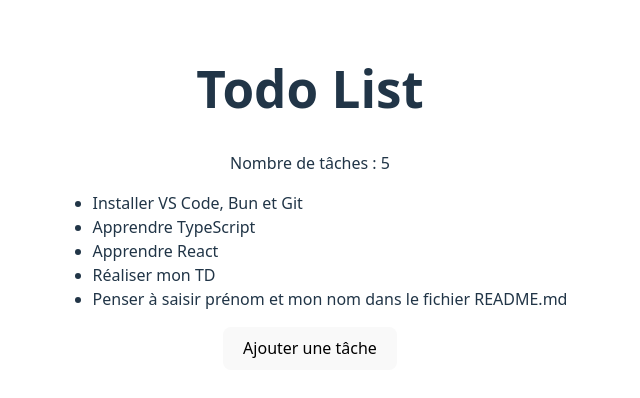
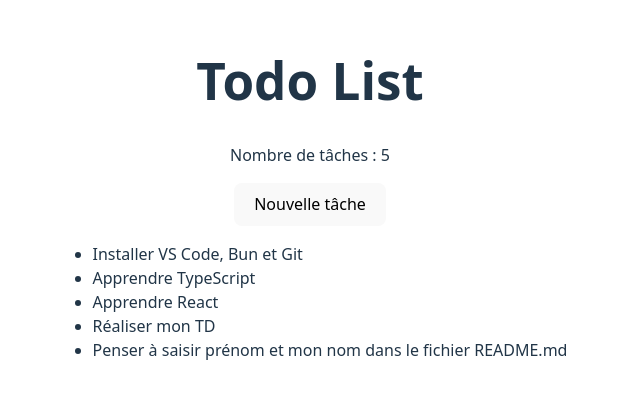
Before and after one commit to S0o0/todolist, a React (Vite) app: page / in a window 1280 px wide. Shown: the part 202-600 px from the top of the page, without its empty margins (330-970 px from the left). Built offline with nearby package versions, Linux system fonts and the light colour scheme.

Commit message:
button moved up

```diff
--- a/src/App.tsx
+++ b/src/App.tsx
@@ -21,10 +21,10 @@ function App() {
   }
 
   const handleClick = () => {
-    const content = prompt("Saisissez le contenu de la nouvelle tâche");
+    const content = prompt("Veuillez saisir le contenu...");
 
     if (!content || content.trim() === "") {
-      alert("Le contenu de la tâche ne peut pas être vide.");
+      alert("Veuillez saisir un contenu");
       return;
     }
     addNewTask(content!);
@@ -33,6 +33,7 @@ function App() {
     <>
       <h1>Todo List</h1>
       <p>Nombre de tâches : {tasks.length}</p>
+      <button onClick={handleClick}>Nouvelle tâche</button>
       <ul>
         {tasks.map((task) => (
           <li key={task.id}>
@@ -40,7 +41,7 @@ function App() {
           </li>
         ))}
       </ul>
-      <button onClick={handleClick}>Ajouter une tâche</button>
+
     </>
   )
 }
```
